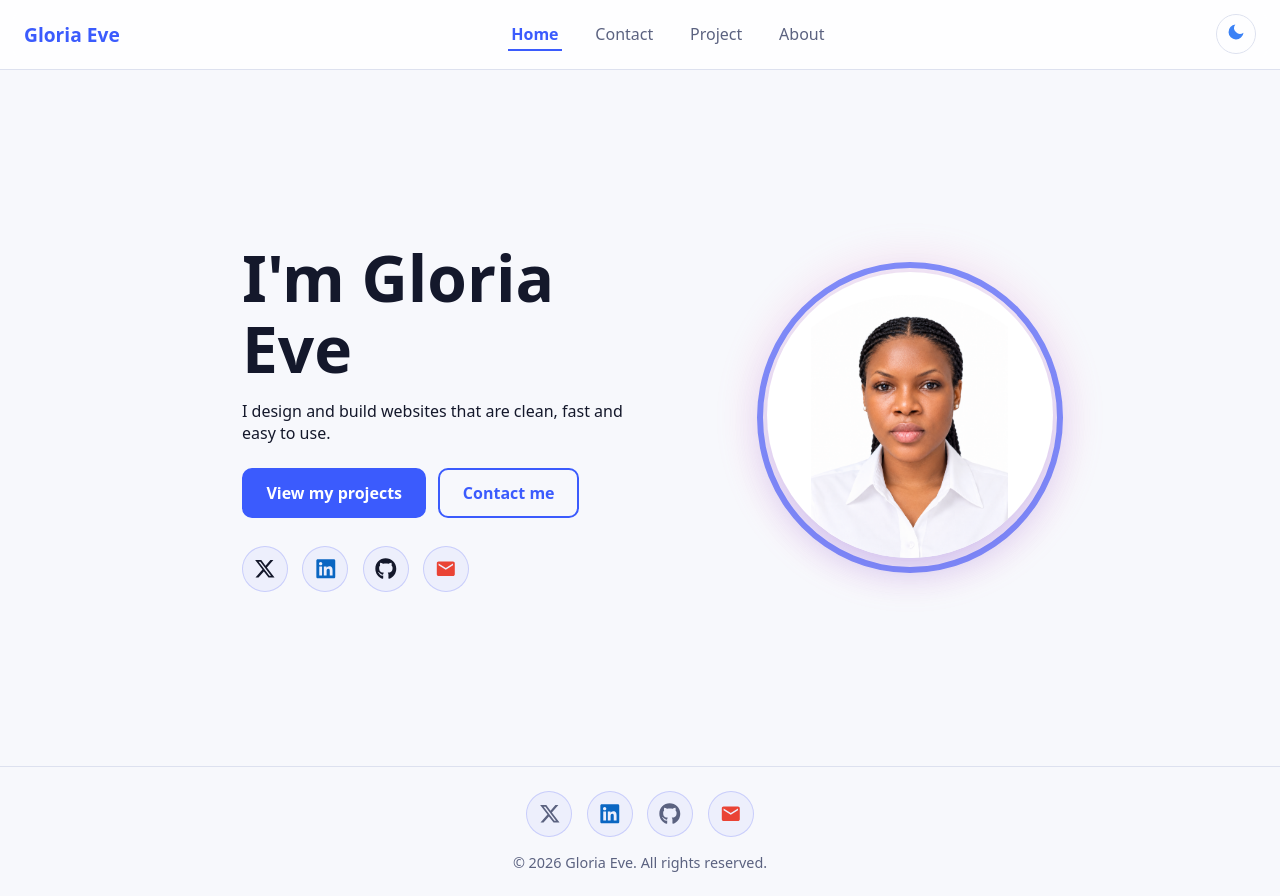
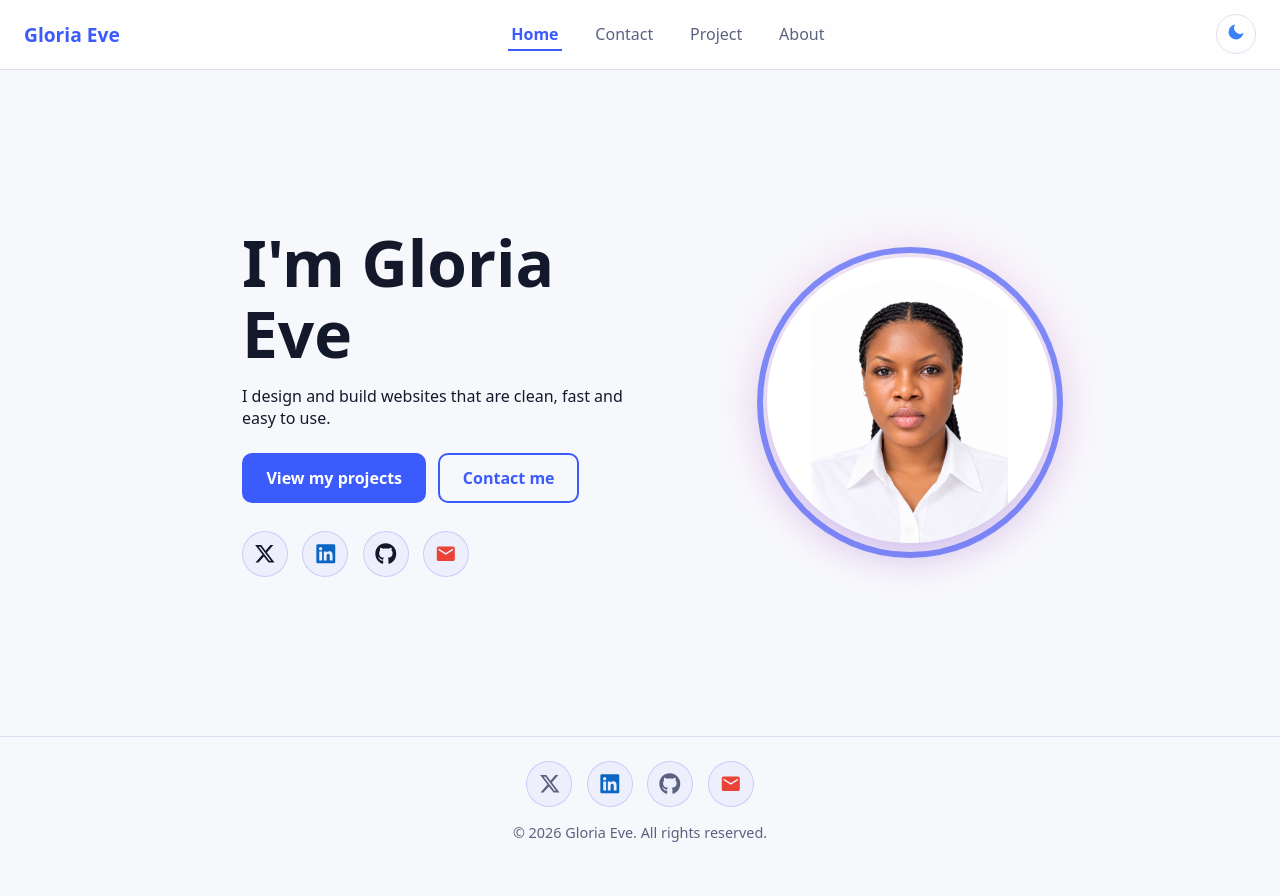
Before and after one commit to eve-beep-ij/portfolio, a React (Vite) app: page / in a window 1280 px wide. After the commit the page ends 866 px from the top, so only its background shows below. Built offline with nearby package versions, Linux system fonts and the light colour scheme.

Commit message:
fix homepage footer

```diff
--- a/src/index.css
+++ b/src/index.css
@@ -715,7 +715,7 @@ body {
 
 .hero {
   box-sizing: border-box;
-  min-height: calc(100vh - 200px);
+  min-height: calc(100vh - 230px);
   padding-top: 3rem;
   padding-bottom: 3rem;
 }
```
